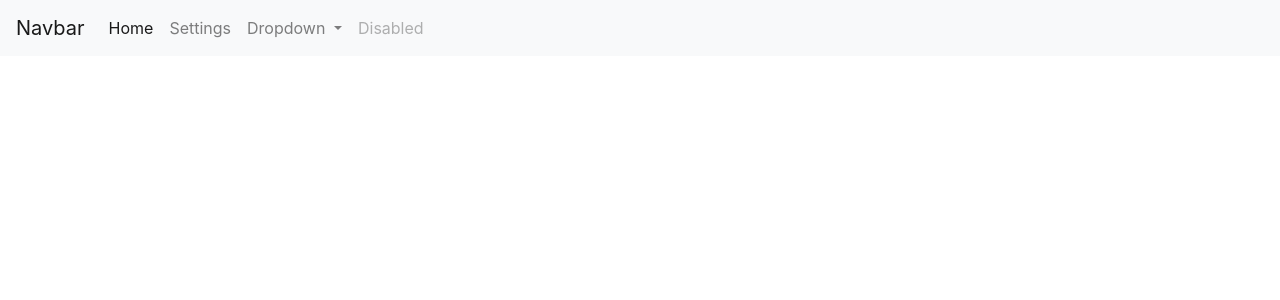
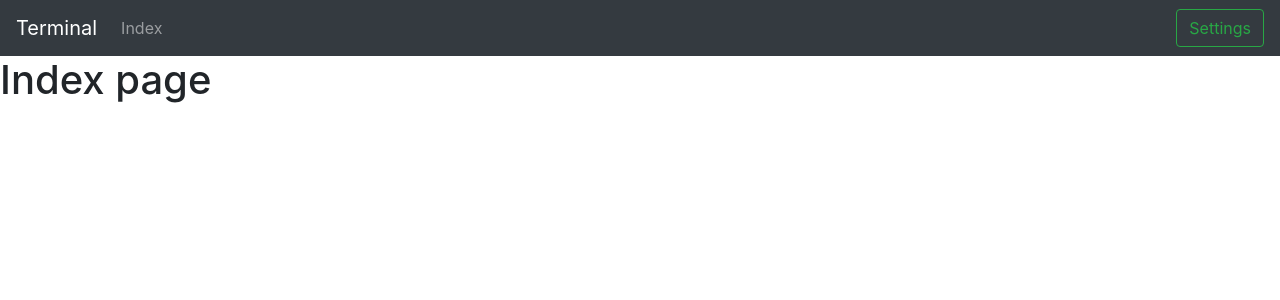
Before and after one commit to MOIS3Y/Trade_terminal, a Flask app: page / in a window 1280 px wide. Shown: the top 300 px of the page. Run offline with Flask 2, Linux system fonts and the light colour scheme; some libraries are stand-ins or nearby versions.

Commit message:
add settings.html

```diff
--- a/app/__init__.py
+++ b/app/__init__.py
@@ -2,10 +2,12 @@ from flask import Flask
 from config import Config
 from flask_sqlalchemy import SQLAlchemy
 from flask_migrate import Migrate
+# from flask_bootstrap import Bootstrap
 # from flask_login import LoginManager
 
 
 app = Flask(__name__)
+# Bootstrap(app)
 app.config.from_object(Config)
 db = SQLAlchemy(app)
 migrate = Migrate(app, db)
--- a/app/routes.py
+++ b/app/routes.py
@@ -16,7 +16,7 @@ def index():
     return render_template('index.html', title='Index')
 
 
-@app.route('/settings')
+@app.route('/settings', methods=['GET', 'POST'])
 def settings():
     form = SettingsForm()
     return render_template('settings.html', title='Settings', form=form)
--- a/app/templates/base.html
+++ b/app/templates/base.html
@@ -14,7 +14,22 @@
     {% endif %}
     </head>
 <body>
-
+<nav class="navbar navbar-expand-lg navbar navbar-dark bg-dark">
+    <a class="navbar-brand" href="#">Terminal</a>
+    <button class="navbar-toggler" type="button" data-toggle="collapse" data-target="#navbarSupportedContent" aria-controls="navbarSupportedContent" aria-expanded="false" aria-label="Toggle navigation">
+        <span class="navbar-toggler-icon"></span>
+    </button>
+<div class="collapse navbar-collapse" id="navbarSupportedContent">
+    <ul class="navbar-nav mr-auto">
+        <li class="nav-item">
+            <a class="nav-link" href="{{ url_for('index') }}">Index <span class="sr-only">(current)</span></a>
+        </li>
+    </ul>
+    <form class="form-inline" action="{{ url_for('settings') }}">
+        <button class="btn btn-outline-success" type="submit">Settings</button>
+    </form>
+</div>
+</nav>
     {% block index %}
     {% endblock %}
 
--- a/app/templates/index.html
+++ b/app/templates/index.html
@@ -1,35 +1,4 @@
 {% extends "base.html" %}
-
 {% block index %}
-    <nav class="navbar navbar-expand-lg navbar-light bg-light">
-  <a class="navbar-brand" href="#">Navbar</a>
-  <button class="navbar-toggler" type="button" data-toggle="collapse" data-target="#navbarSupportedContent" aria-controls="navbarSupportedContent" aria-expanded="false" aria-label="Toggle navigation">
-    <span class="navbar-toggler-icon"></span>
-  </button>
-
-  <div class="collapse navbar-collapse" id="navbarSupportedContent">
-    <ul class="navbar-nav mr-auto">
-      <li class="nav-item active">
-        <a class="nav-link" href="#">Home <span class="sr-only">(current)</span></a>
-      </li>
-      <li class="nav-item">
-        <a class="nav-link" href="{{ url_for('settings') }}">Settings</a>
-      </li>
-      <li class="nav-item dropdown">
-        <a class="nav-link dropdown-toggle" href="#" id="navbarDropdown" role="button" data-toggle="dropdown" aria-haspopup="true" aria-expanded="false">
-          Dropdown
-        </a>
-        <div class="dropdown-menu" aria-labelledby="navbarDropdown">
-          <a class="dropdown-item" href="#">Action</a>
-          <a class="dropdown-item" href="#">Another action</a>
-          <div class="dropdown-divider"></div>
-          <a class="dropdown-item" href="#">Something else here</a>
-        </div>
-      </li>
-      <li class="nav-item">
-        <a class="nav-link disabled" href="#" tabindex="-1" aria-disabled="true">Disabled</a>
-      </li>
-    </ul>
-  </div>
-</nav>
+<h1>Index page</h1>
 {% endblock %}
--- /dev/null
+++ b/app/templates/settings.html
@@ -0,0 +1 @@
+{% extends "base.html" %}
--- a/requirments.txt
+++ b/requirments.txt
@@ -1,6 +1,8 @@
 alembic==1.2.1
 Click==7.0
+dominate==2.4.0
 Flask==1.1.1
+Flask-Bootstrap==3.3.7.1
 Flask-Login==0.4.1
 Flask-Migrate==2.5.2
 Flask-SQLAlchemy==2.4.1
@@ -13,5 +15,6 @@ python-dateutil==2.8.0
 python-editor==1.0.4
 six==1.12.0
 SQLAlchemy==1.3.8
+visitor==0.1.3
 Werkzeug==0.16.0
 WTForms==2.2.1
```
